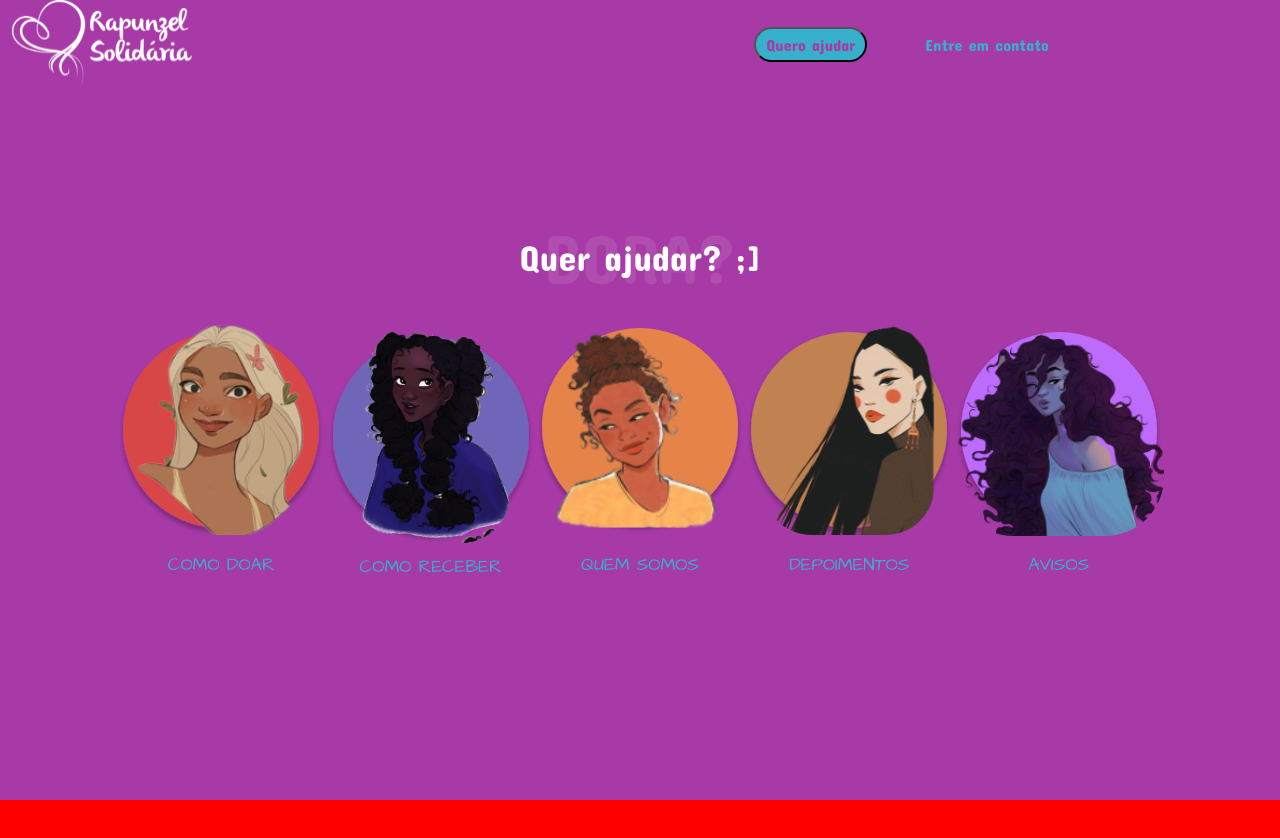
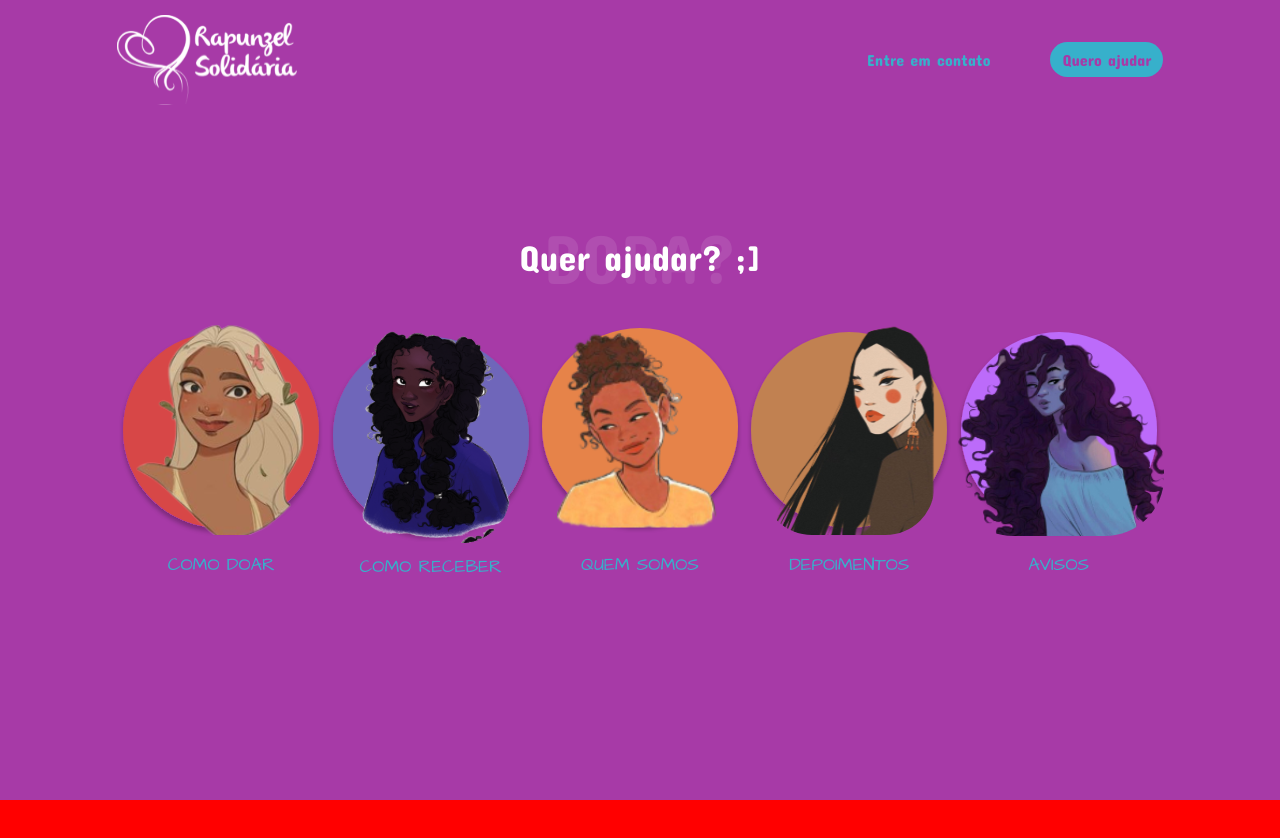
Before and after one commit to duartecgustavo/rapunzel-solidaria, a React (Vite) app: page / in a window 1280 px wide. Shown: the top 838 px of the page. Built offline with nearby package versions, Linux system fonts and the light colour scheme.

Commit message:
responsividade navbar

```diff
--- a/src/components/sections/Home/GirlCardLinkToSection/styles.ts
+++ b/src/components/sections/Home/GirlCardLinkToSection/styles.ts
@@ -25,29 +25,45 @@ export const TextLink = styled.p`
   font-size: 18px;
   padding-top: 10px;
   font-family: "Architects Daughter" !important;
+  user-select: none;
 `;
 
 export const JoanaSvgSC = styled(Joana)`
+  @media (max-width: 768px) {
+    color: ${colors.white_FFFFFF};
+  }
   &:hover {
     cursor: pointer;
   }
 `;
 export const JessicaSvgSC = styled(Jessica)`
+  @media (max-width: 768px) {
+    color: ${colors.white_FFFFFF};
+  }
   &:hover {
     cursor: pointer;
   }
 `;
 export const JaquelineSvgSC = styled(Jaqueline)`
+  @media (max-width: 768px) {
+    color: ${colors.white_FFFFFF};
+  }
   &:hover {
     cursor: pointer;
   }
 `;
 export const JulianaSvgSC = styled(Juliana)`
+  @media (max-width: 768px) {
+    color: ${colors.white_FFFFFF};
+  }
   &:hover {
     cursor: pointer;
   }
 `;
 export const JuremaSvgSC = styled(Jurema)`
+  @media (max-width: 768px) {
+    color: ${colors.white_FFFFFF};
+  }
   &:hover {
     cursor: pointer;
   }
--- a/src/components/sections/Navbar/Navbar.tsx
+++ b/src/components/sections/Navbar/Navbar.tsx
@@ -13,21 +13,14 @@ const Navbar = () => {
   return (
     <>
       <NavbarSC
-        className="container-fluid justify-content-center align-items-center"
+        className="d-flex container-fluid justify-content-center align-items-center"
         id="header-top"
       >
-
-
-
-
-        <div className="col-10 justify-content-between align-items-center" style={{ display: "flex" }}>
-
+        <div className="d-flex col-10 justify-content-between align-items-center">
           <IconLogoSC />
-
-
           <div className="gap-2 mobile" style={{ position: "relative" }} onClick={() => setDropdown(!dropdown)}>
+            <TextSC>MENU</TextSC>
             <IconMenuSC />
-            <TextSC>Menu</TextSC>
             {dropdown &&
               <ul style={{
                 background: "white",
@@ -45,10 +38,9 @@ const Navbar = () => {
             }
           </div>
 
-
           <div className="d-flex gap-5 align-items-center desktop">
+            <ButtonSC outlined>Entre em contato</ButtonSC>
             <ButtonSC>Quero ajudar</ButtonSC>
-            <ButtonSC outlined>Entre em contato</ButtonSC>
           </div>
         </div>
       </NavbarSC>
--- a/src/components/sections/Navbar/styles.ts
+++ b/src/components/sections/Navbar/styles.ts
@@ -15,37 +15,42 @@ export const NavbarSC = styled.div`
     z-index: 2;
   }
 
+  .desktop {
+    display: flex;
+  }
+
+  .mobile {
+    display: none;
+  }
+
   @media (max-width: 768px) {
     position: relative;
-    background-color: ${colors.four_color_yellow_E1FF26};
+    background-color: ${colors.five_color_violet_pink_BC6BFA};
+
     .desktop {
       display: none !important;
     }
+
     .mobile {
       display: flex !important;
     }
-  }
-  .desktop {
-    display: flex;
-  }
-  .mobile {
-    display: none;
   }
 `;
 
 export const IconLogoSC = styled(IconLogoRapunzelSolidaria)`
   width: 180px;
+  height: 100px
 
-  // position: absolute;
-  // z-index: 1;
-  // left: 50%;
-  // top: 20%;
-  // transform: translate(-50%);
   &:hover {
+    width: 100px !important;
     cursor: pointer;
   }
 `;
 export const IconMenuSC = styled(IconMenu)`
+  fill: ${colors.secondary_color_green_37B0CB};
+  @media (max-width: 768px) {
+    fill: ${colors.white_FFFFFF};
+  }
   &:hover {
     cursor: pointer;
   }
@@ -54,10 +59,14 @@ export const IconMenuSC = styled(IconMenu)`
 export const TextSC = styled.p`
   font-weight: 700;
   color: ${colors.secondary_color_green_37B0CB};
+  @media (max-width: 768px) {
+    color: ${colors.white_FFFFFF};
+  }
 `;
 
 export const ButtonSC = styled.button<{ outlined?: boolean }>`
   height: 35px;
+  user-select: none;
   color: ${(props) =>
     props.outlined
       ? colors.secondary_color_green_37B0CB
@@ -65,7 +74,20 @@ export const ButtonSC = styled.button<{ outlined?: boolean }>`
   border-width: ${(props) => props.outlined && "0px"};
   font-weight: 700;
   border-radius: 17.5px;
+  border: 2px solid transparent;
   padding: 0px 10px 0px 10px;
   background-color: ${(props) =>
     props.outlined ? "transparent" : colors.secondary_color_green_37B0CB};
+
+  &:hover {
+    background-color: ${(props) =>
+      props.outlined
+        ? "transparent"
+        : colors.secondary_color_green_light_6FBECF};
+    color: ${(props) =>
+      props.outlined
+        ? colors.secondary_color_green_light_6FBECF
+        : colors.primary_color_violet_A73AA7};
+    border: ${(props) => props.outlined && "3px solid #6FBECF"};
+  }
 `;
--- a/src/styles/colors.ts
+++ b/src/styles/colors.ts
@@ -8,6 +8,7 @@ export const colors = {
   black_transparent_25: "rgba(0, 0, 0, 0.25)",
   primary_color_violet_A73AA7: "#a73aa7",
   primary_transparent_color_violet_10: "rgba(167, 58, 167, 0.1)",
+  secondary_color_green_light_6FBECF: "#6FBECF",
   secondary_color_green_37B0CB: "#37B0CB",
   secondary_color_green_dark_1CB4D6: "#1CB4D6",
   third_color_violet_blue_6F66BA: "#6f66ba",
```
Also changed, not shown: src/assets/icon-menu.svg.
